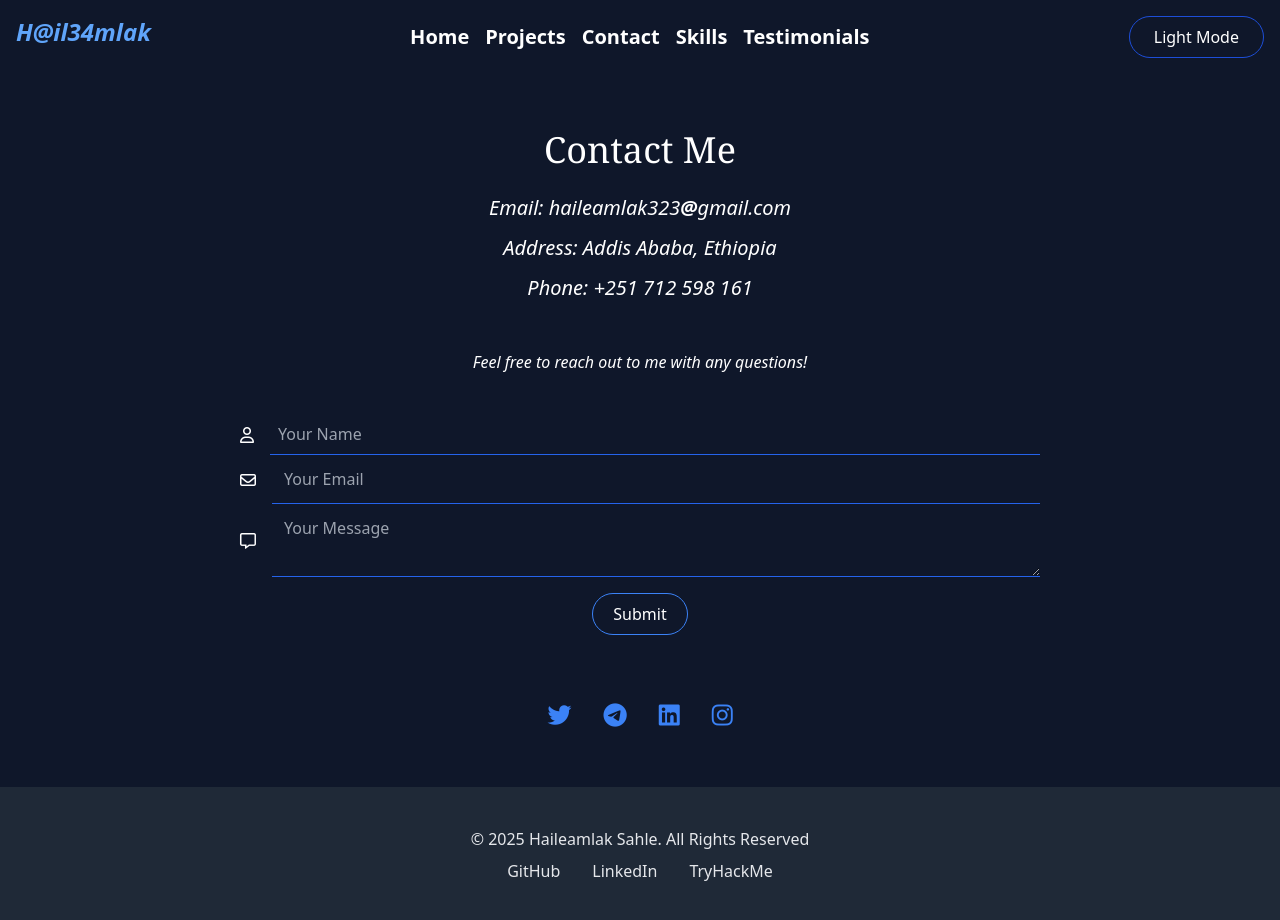
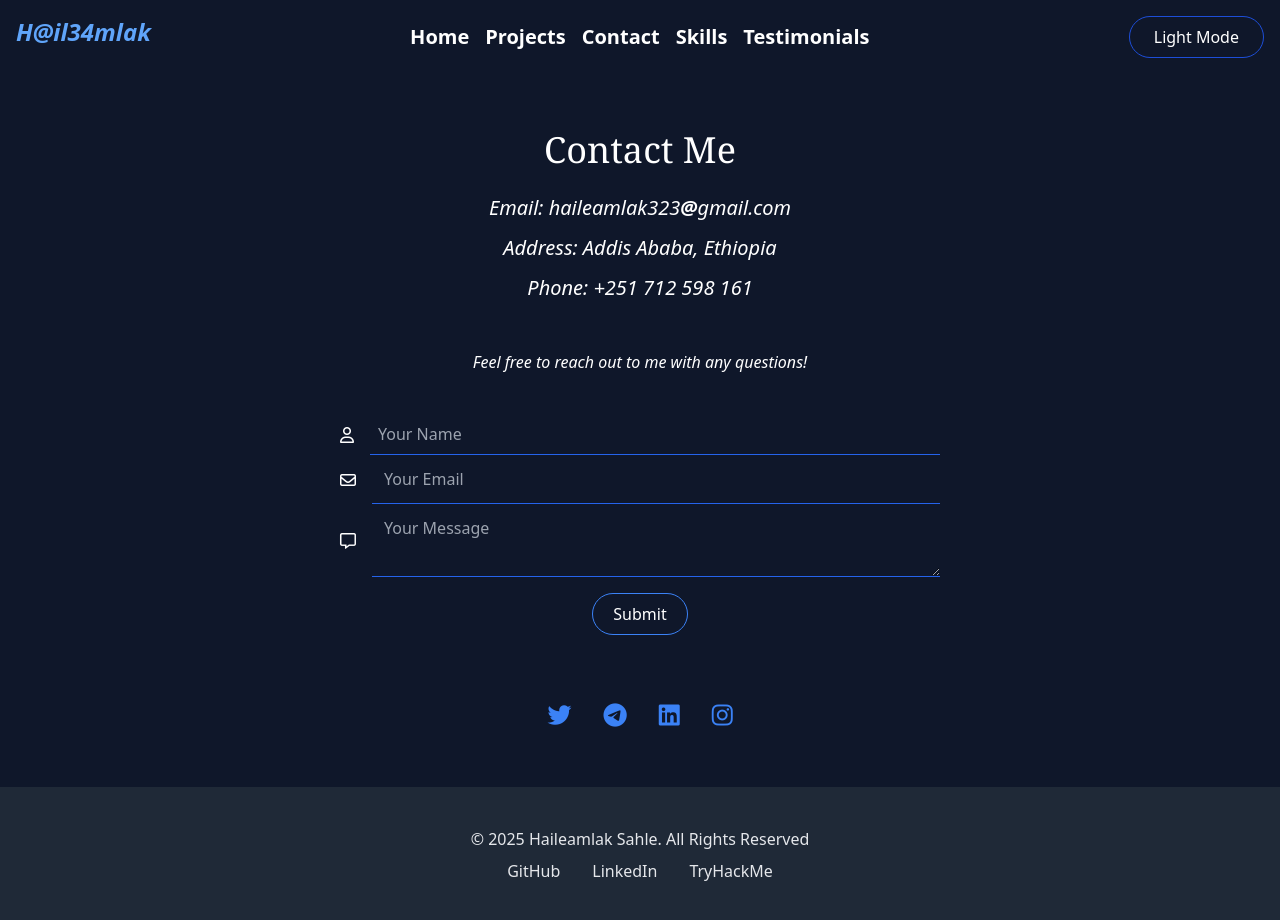
Before and after one commit to 0xh4il3x/MyPortfolio, a React (Vite) app: page /contact in a window 1280 px wide. Shown: the top 920 px of the page. Built offline with nearby package versions, Linux system fonts and the light colour scheme.

Commit message:
updated Contacts

```diff
--- a/src/pages/Contact.jsx
+++ b/src/pages/Contact.jsx
@@ -31,7 +31,7 @@ const Contact = () => {
         <div
           className={`${
             darkMode ? "bg-gray-200 text-black" : "bg-slate-900 text-white"
-          } flex items-center justify-center w-full md:w-2/3 mx-auto flex-col border-none`}
+          } flex items-center justify-center w-full md:w-2/3 xl:w-1/2 mx-auto flex-col border-none`}
         >
           <div className="flex items-center gap-x-4 justify-center w-full">
           <i class="fa-regular fa-user"></i>
```
